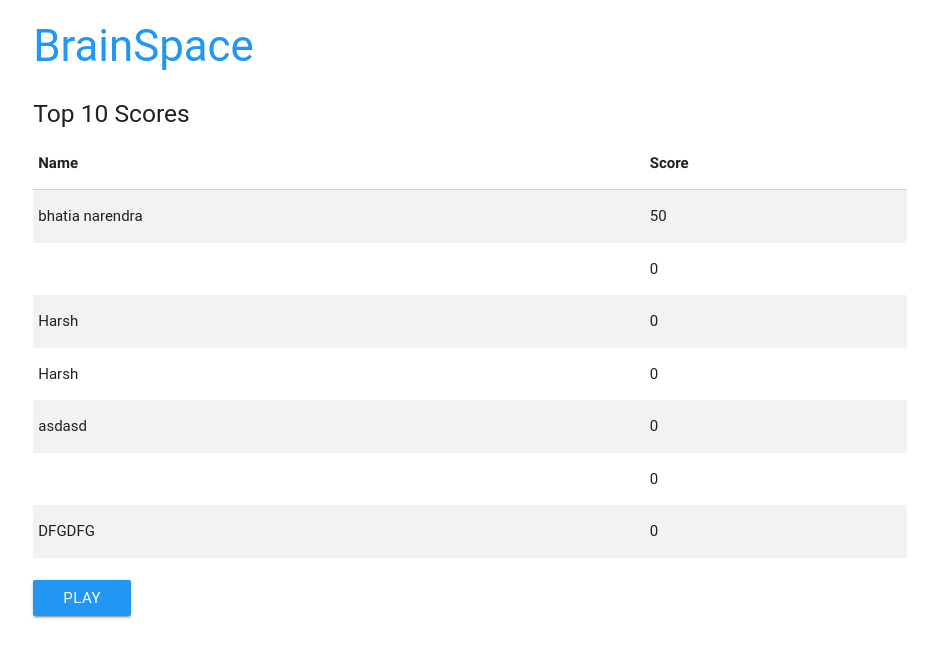
After one commit to HarshBhatia/brainspace, a Flask app: page /scores in a window 1280 px wide. The commit adds this page. Shown: the top 658 px of the page, without its empty margins (170-1108 px from the left). Run offline with Flask 2, Linux system fonts and the light colour scheme; some libraries are stand-ins or nearby versions; some web fonts are replaced.

Commit message:
Scores link

```diff
--- a/server.py
+++ b/server.py
@@ -53,12 +53,20 @@ def insert_high_score(name,score):
 	c.execute("""INSERT INTO SCORES(name,score) VALUES('{}',{})""".format(name,score))
 	conn.commit()
 
+
 def get_high_scores():
 	l = []
 	for i in c.execute("""SELECT * FROM SCORES ORDER BY score DESC LIMIT 10"""):
 		l.append(i)
 	return render_template("score_table.html",scores = l)
 	# return l
+@app.route('/scores')
+def get_high_scores():
+	l = []
+	for i in c.execute("""SELECT * FROM SCORES ORDER BY score DESC LIMIT 10"""):
+		l.append(i)
+	return render_template("score_table_full.html",scores = l)
+
 
 
 def high_scores_init():
--- /dev/null
+++ b/templates/score_table_full.html
@@ -0,0 +1,47 @@
+<!DOCTYPE html>
+<html lang="en">
+
+<head>
+    <meta charset="UTF-8">
+    <title>BrainSpace</title>
+    <script type="text/javascript" src="https://code.jquery.com/jquery-2.1.4.min.js"></script>
+    <!-- Compiled and minified CSS -->
+    <link rel="stylesheet" href="https://cdnjs.cloudflare.com/ajax/libs/materialize/0.97.3/css/materialize.min.css">
+    <!-- Compiled and minified JavaScript -->
+    <script src="https://cdnjs.cloudflare.com/ajax/libs/materialize/0.97.3/js/materialize.min.js"></script>
+    <meta name="viewport" content="width=device-width, initial-scale=1.0" />
+</head>
+
+<body>
+    <div class="row container">
+		<div class="col s8">
+            <h3 class="blue-text">BrainSpace </h3>
+		</div>
+
+        <div class="col s12" id='main-div'>
+        <h5>Top 10 Scores</h5>
+        <table class="striped">
+            <thead>
+                <tr>
+                    <th data-field="name">Name</th>
+                    <th data-field="score">Score</th>
+                </tr>
+            </thead>
+            <tbody>
+                {% for score in scores%}
+                <tr>
+                    <td>{{score[0]}}</td>
+                    <td>{{score[1]}}</td>
+                </tr>
+                {%endfor%}
+            </tbody>
+        </table>
+        <br>
+        <div class="align-center">
+            <a class="wave
+              s-effect waves-light btn blue" href="/..">Play</a>
+        </div>
+        </div>
+        </div>
+        </body>
+</html>
```
Also changed, not shown: templates/index.html (+8 -6 lines), high_scores4.db.
